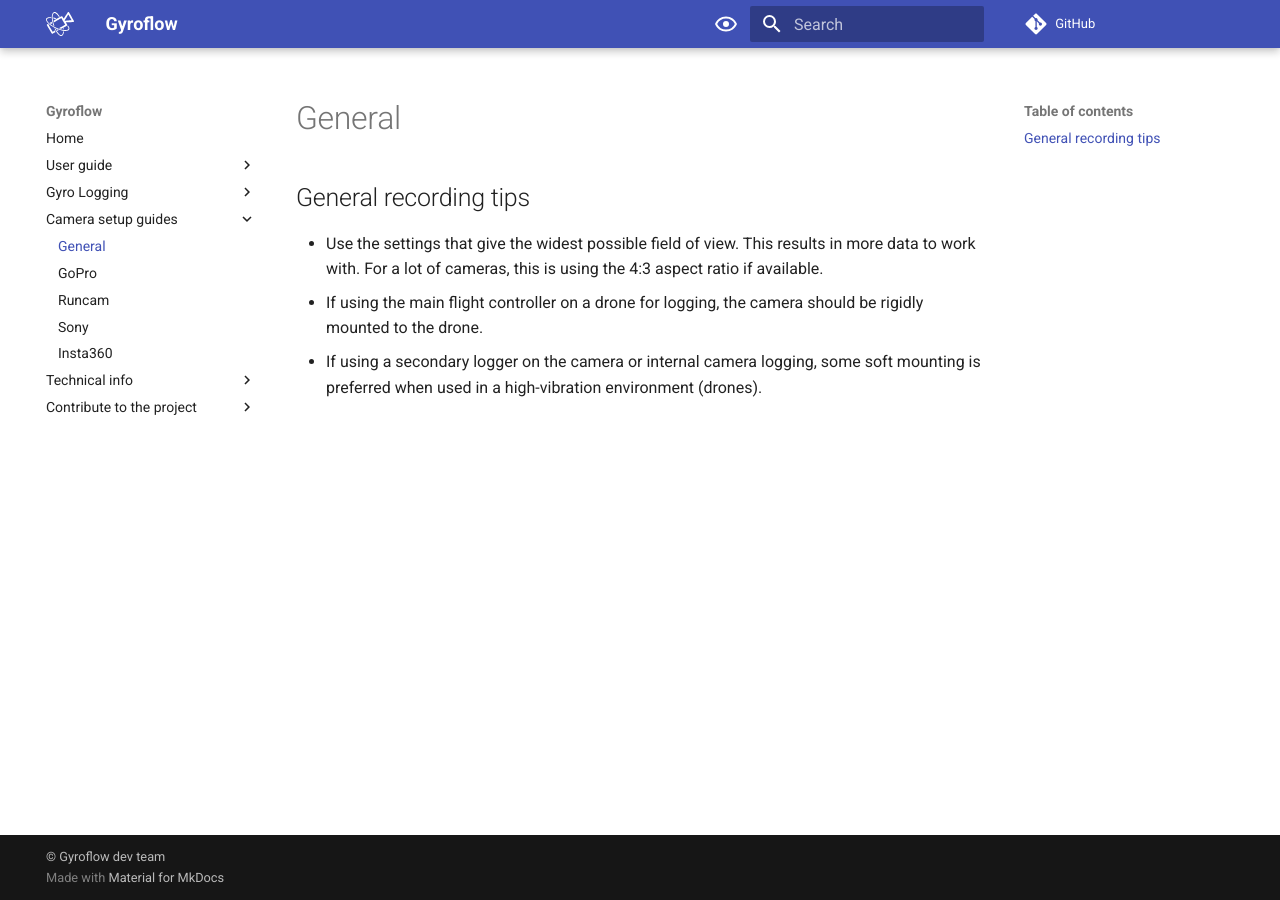
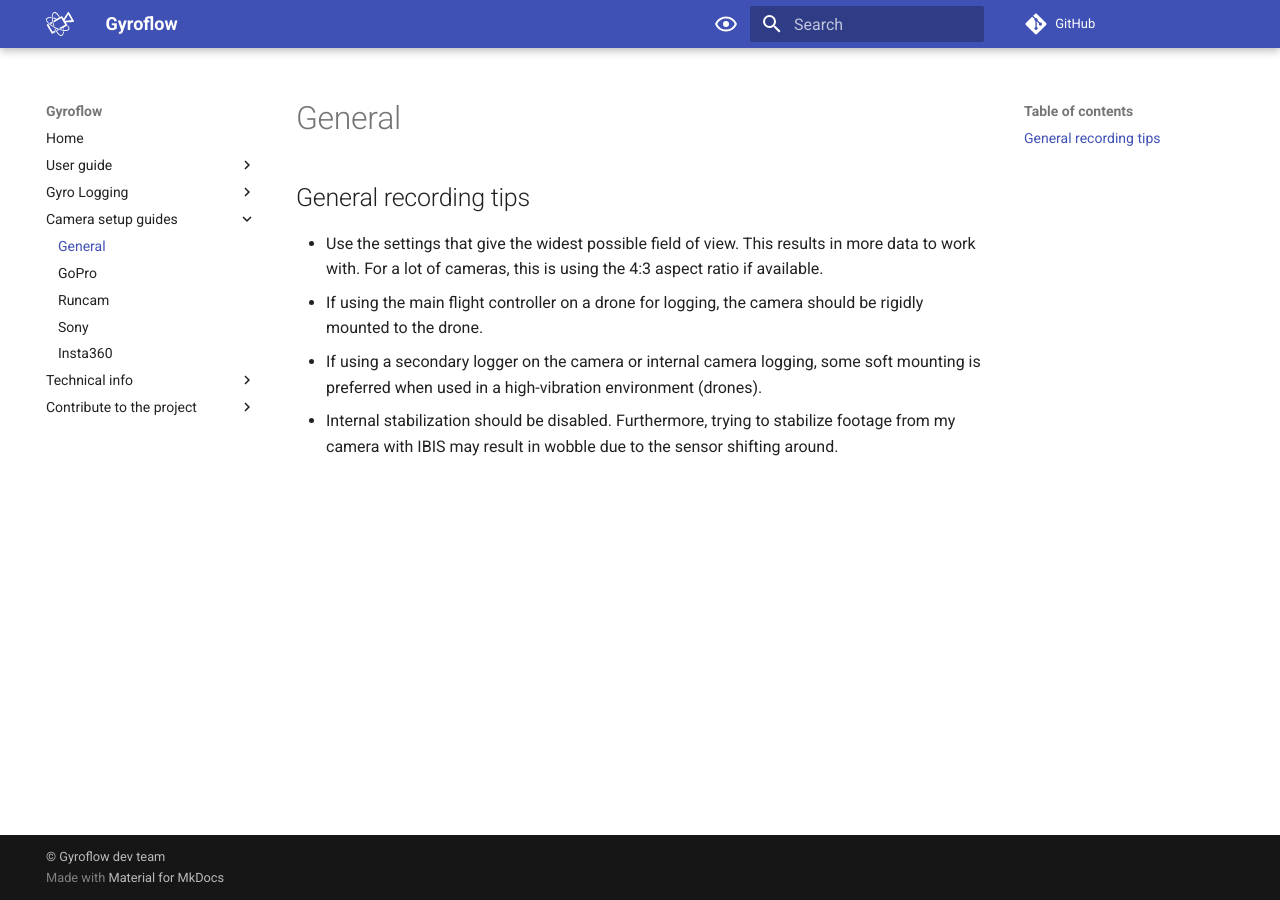
Before and after one commit to gyroflow/gyroflow-docs, an MkDocs documentation site: the page built from docs/cams/general.md, in a window 1280 px wide. Built offline with MkDocs 1.6.1 and Material for MkDocs 9.7.7, drawn with Linux system fonts in a browser that asks for light colours; comment, search, counter and statistics services are not loaded.

Commit message:
Elaborate on general camera setup

```diff
--- a/docs/cams/general.md
+++ b/docs/cams/general.md
@@ -3,3 +3,4 @@
 * Use the settings that give the widest possible field of view. This results in more data to work with. For a lot of cameras, this is using the 4:3 aspect ratio if available.
 * If using the main flight controller on a drone for logging, the camera should be rigidly mounted to the drone.
 * If using a secondary logger on the camera or internal camera logging, some soft mounting is preferred when used in a high-vibration environment (drones).
+* Internal stabilization should be disabled. Furthermore, trying to stabilize footage from my camera with IBIS may result in wobble due to the sensor shifting around.
```
